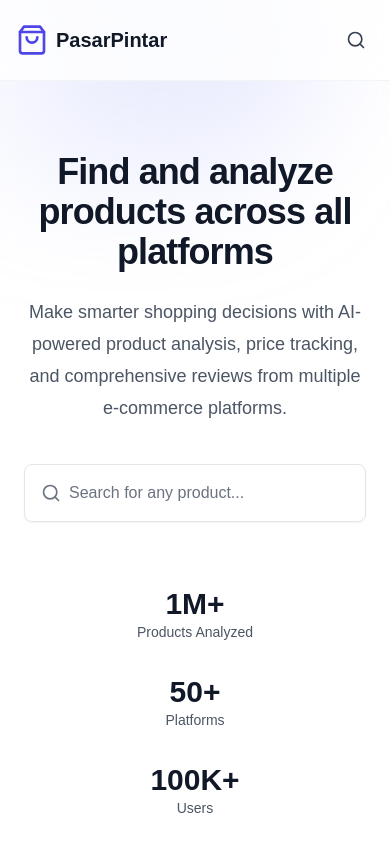
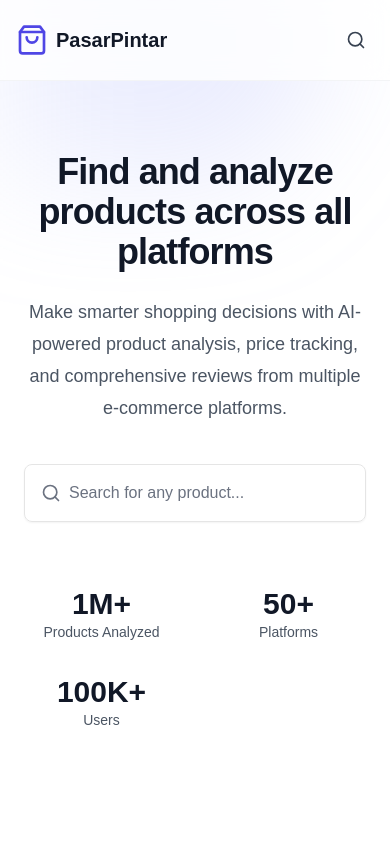
Before and after one commit to mhmdiamd/pasar-pinter-client, a Next.js app: page / in a window 390 px wide. Shown: the top 844 px of the page. Built offline with nearby package versions, Linux system fonts and the light colour scheme.

Commit message:
feat: edit hero section

```diff
--- a/app/(pages)/(root)/contents/HomeHeroContent.tsx
+++ b/app/(pages)/(root)/contents/HomeHeroContent.tsx
@@ -39,7 +39,7 @@ export default function HomeHeroContent() {
               </button>
             </div>
 
-            <div className="mt-16 grid grid-cols-1 gap-8 sm:grid-cols-3 lg:grid-cols-3">
+            <div className="mt-16 grid grid-cols-2 gap-8 sm:grid-cols-3 lg:grid-cols-3">
               <div className="flex flex-col items-center">
                 <span className="text-3xl font-bold text-gray-900">1M+</span>
                 <span className="text-sm text-gray-600">Products Analyzed</span>
```
